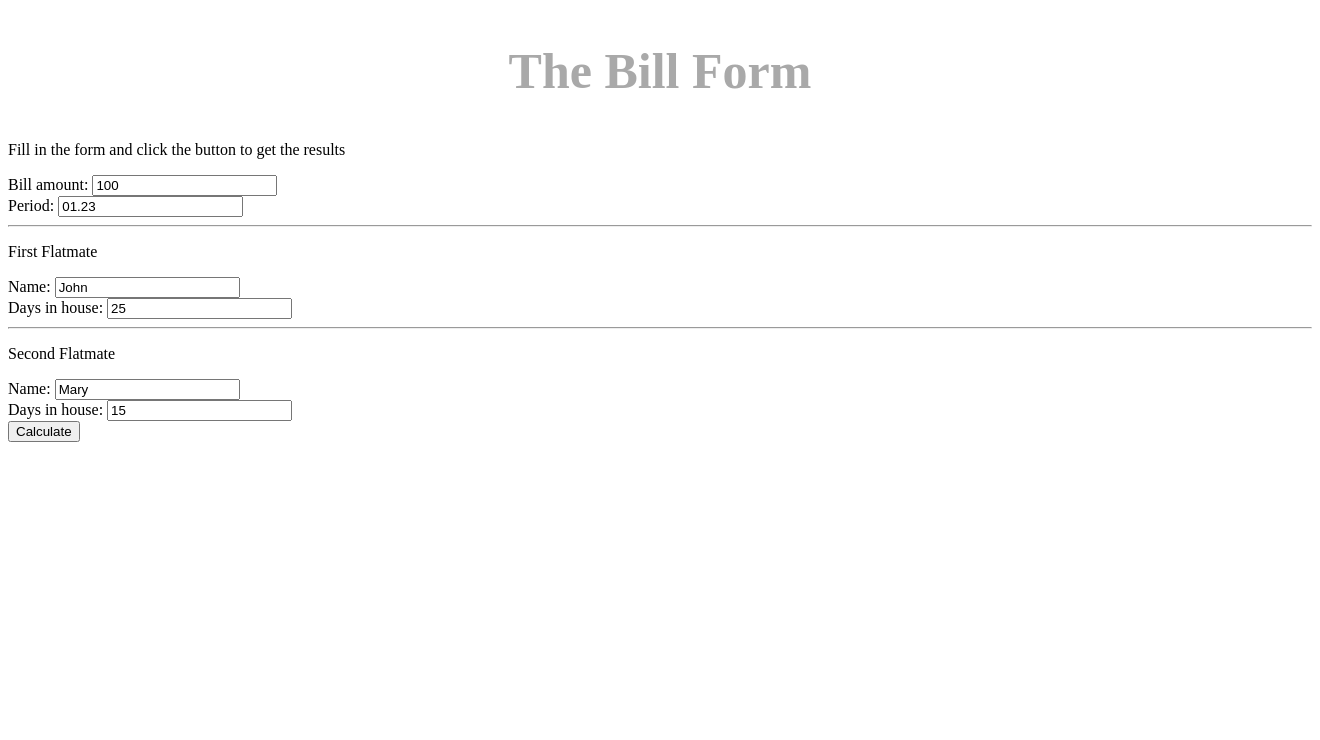
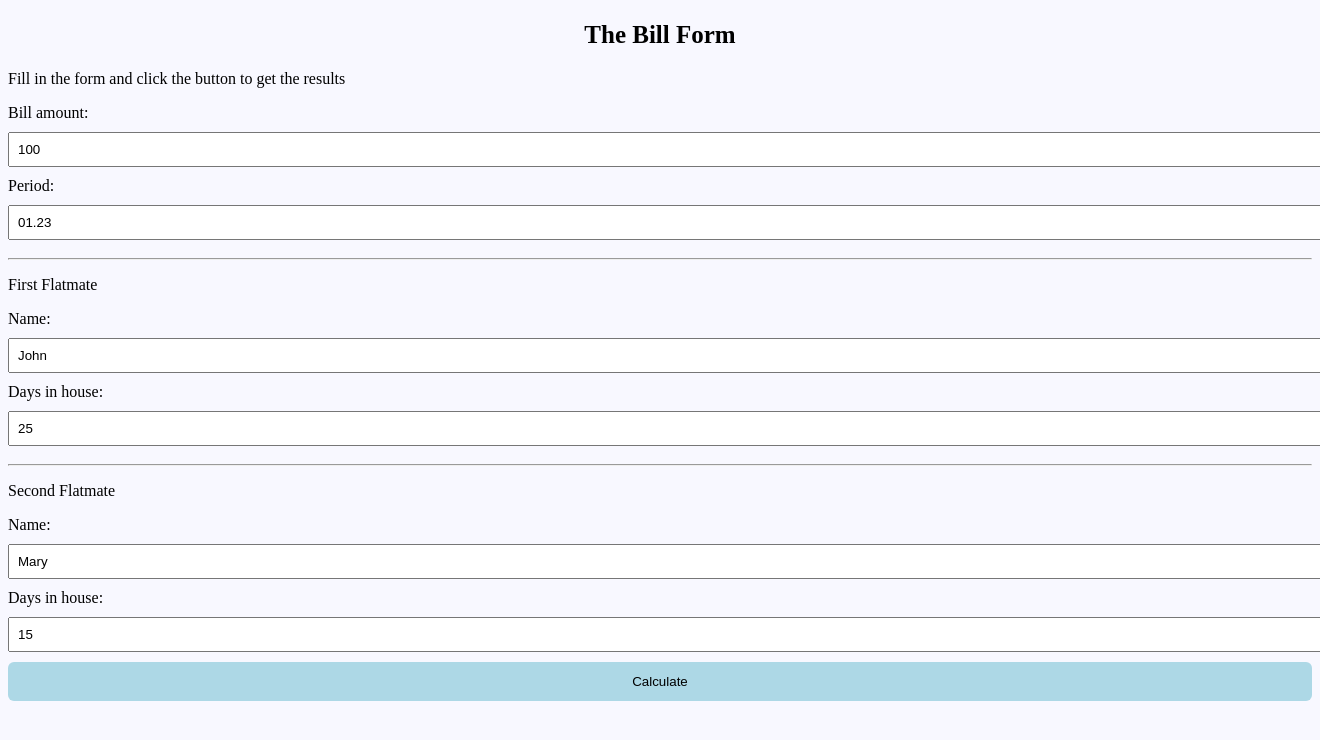
Before and after one commit to Kain-F/flask_pdf_bill_final, a Flask app: page /bill_form in a window 1320 px wide; the page is wider, and only the part inside the window is pictured. Shown: the top 740 px of that part. Run offline with Flask 2, Linux system fonts and the light colour scheme.

Commit message:
implementing css code to prettify the FormPage

```diff
--- a/static/main.css
+++ b/static/main.css
@@ -1,5 +1,22 @@
+body {
+    background-color: GhostWhite;
+}
 h2 {
-    color: darkgrey;
+    color: black;
     text-align: center;
-    font-size: 50px;
+    font-size: 25px;
 }
+
+input[type=text] {
+    width: 100%;
+    padding: 8px 8px;
+    margin: 10px 0px;
+}
+
+input[type=submit] {
+    width: 100%;
+    background-color: LightBlue;
+    padding: 12px 12px;
+    border: none;
+    border-radius: 6px;
+}
```
